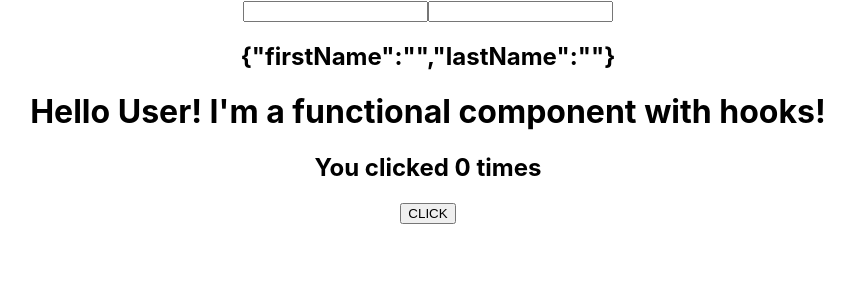
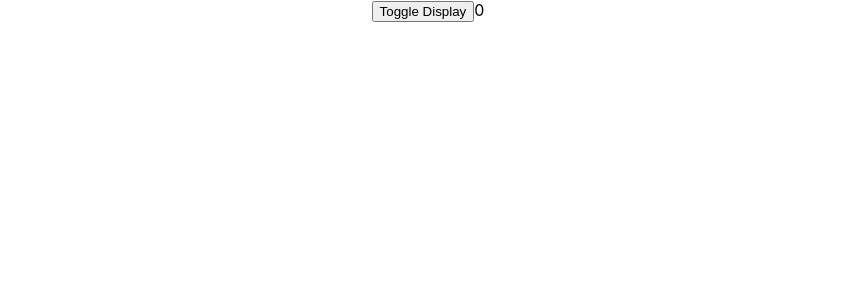
Before and after one commit to AnnieNeilson/gitpod-react, a React (Create React App) app in the folder my-app/: page / in a window 1280 px wide. Shown: the top 300 px of the page, without its empty margins (212-1067 px from the left). Built offline with nearby package versions, Linux system fonts and the light colour scheme.

Commit message:
Hooks, useState and useEffect tasks completed.

```diff
--- a/my-app/src/App.js
+++ b/my-app/src/App.js
@@ -20,6 +20,8 @@
 import UseStateWithArrays from './components/UseStateWithArrays';
 import UseStateWithObjects from './components/UseStateWithObjects';
 import HooksCounter from './components/HooksCounter';
+import UseEffectCounter from './components/UseEffectCounter';
+import UseEffectCounterContainer from './components/UseEffectCounterContainer';
 
 
 function App() {
@@ -43,8 +45,9 @@
         {/* <SearchBar /> */}
         {/* <ControlledFormHooks /> */}
         {/* <UseStateWithArrays /> */}
-        <UseStateWithObjects />
-        <HooksCounter name="User" />
+        {/* <UseStateWithObjects />
+        <HooksCounter name="User" /> */}
+        <UseEffectCounterContainer />
     </div>
   );
 }
--- /dev/null
+++ b/my-app/src/components/UseEffectCounter.js
@@ -0,0 +1,45 @@
+import React, {useState, useEffect} from 'react'
+
+function UseEffectCounter() {
+    const [count, setCount] = useState(0);
+    const [time, setTime] = useState(0);
+
+    useEffect(() => {
+        console.log("count 1 effect")
+        document.title = count;
+    }, [count]);
+    useEffect(() => {
+        console.log('Creating timer');
+        const interval = setInterval(() => {
+            console.log("Interval executed")
+            setTime(time => time + 1)
+        }, 1000);
+        return () => {
+            console.log("Cleaning up")
+            clearInterval(interval);
+        }
+    }, []);
+
+    // const [count2, setCount2] = useState(0);
+    // useEffect(() => {
+    //     console.log("count 2 effect")
+    //     document.title = count2;
+    // }, [count2]);
+  return (
+    <div>
+        <button onClick={
+            () => setCount(count => count + 1)
+        }>
+            Increment Count ({count})
+        </button>
+        {/* <button onClick={
+            () => setCount2(count2 => count2 + 1)
+        }>
+            Increment Count ({count2})
+        </button> */}
+        <h2>The time is {time}</h2>
+    </div>
+  )
+}
+
+export default UseEffectCounter
--- /dev/null
+++ b/my-app/src/components/UseEffectCounterContainer.js
@@ -0,0 +1,19 @@
+import React, {useState} from 'react';
+import UseEffectCounter from './UseEffectCounter';
+
+function UseEffectCounterContainer() {
+    const [display, setDisplay] = useState(0);
+
+  return (
+    <div>
+        <button onClick={() => {
+            setDisplay(!display)
+        }}>
+            Toggle Display
+        </button>
+        {display && <UseEffectCounter /> }
+    </div>
+  )
+}
+
+export default UseEffectCounterContainer
```
